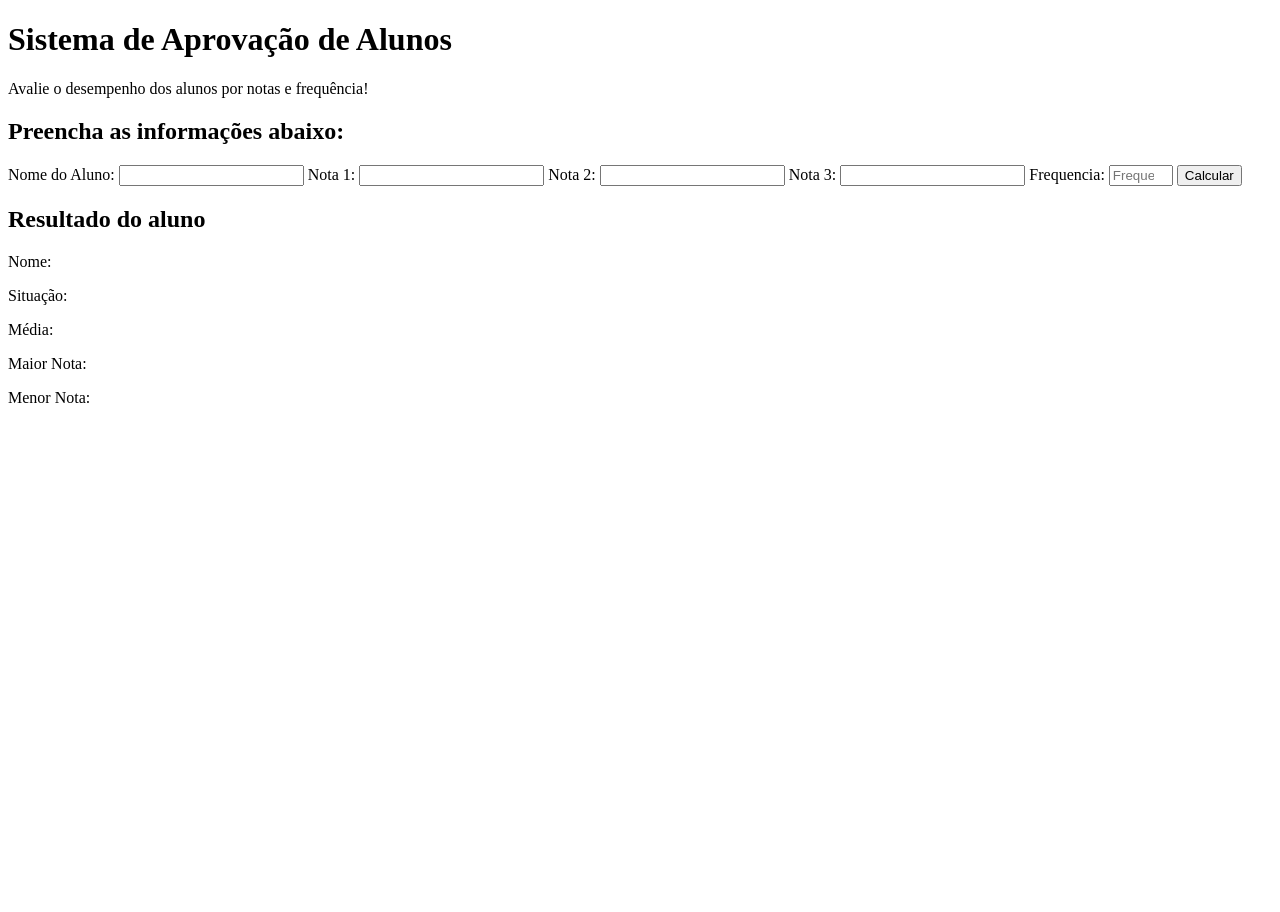
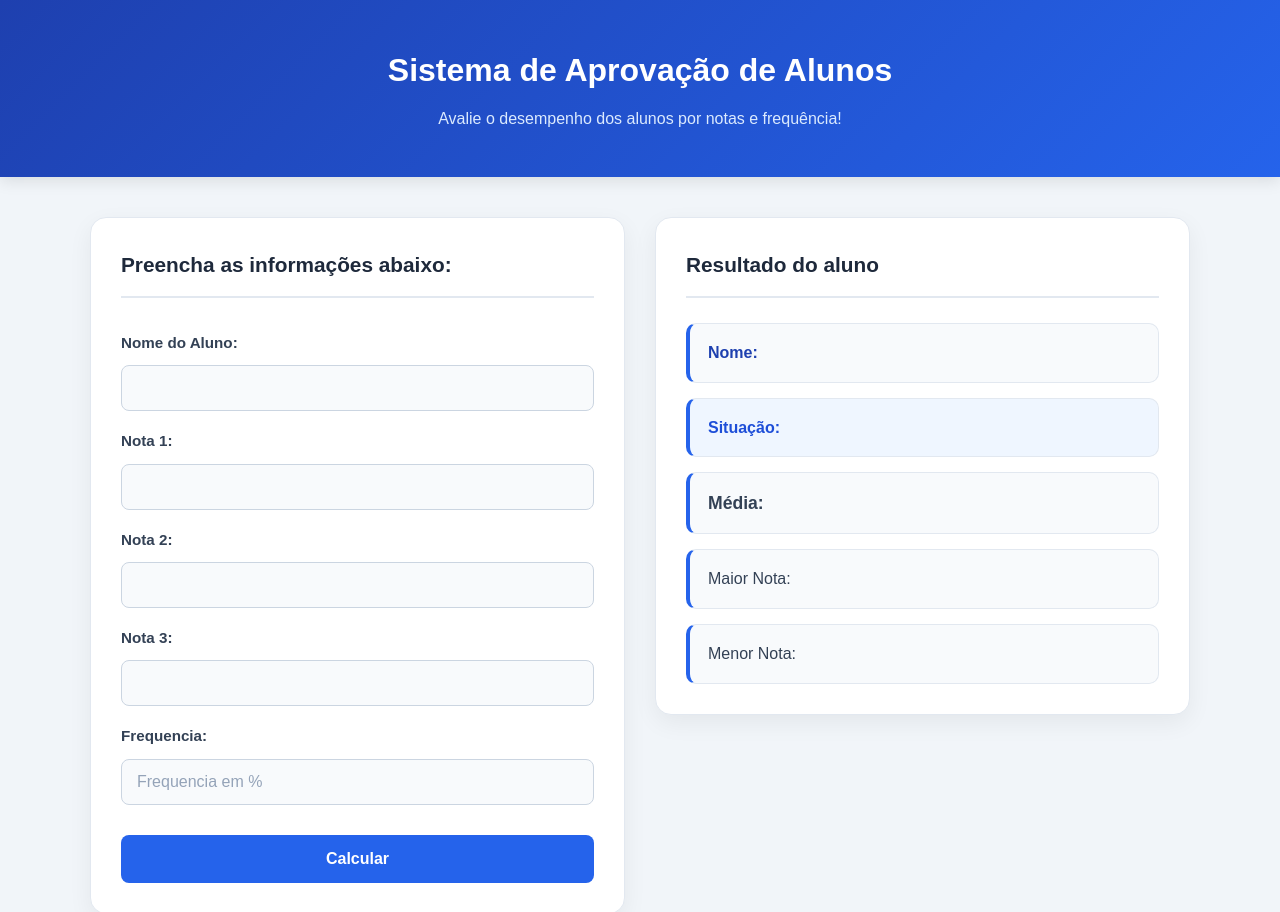
Before and after one commit to BrNine99/sistema-de-aprovacao-de-alunos, a plain HTML site: page index.html in a window 1280 px wide. Shown: the top 912 px of the page. Before the commit the page ends 800 px from the top, so only its background shows below. Drawn offline with Linux system fonts and the light colour scheme.

Commit message:
feat: adiciona estilização da interface

```diff
--- a/index.html
+++ b/index.html
@@ -4,6 +4,7 @@
     <meta charset="UTF-8">
     <meta name="viewport" content="width=device-width, initial-scale=1.0">
     <title>Sistema de Aprovação</title>
+    <link rel="stylesheet" href="style.css">
 </head>
 <body>
     <header>
--- /dev/null
+++ b/style.css
@@ -0,0 +1,348 @@
+
+/* ==========================================
+   SISTEMA DE APROVAÇÃO DE ALUNOS
+   ========================================== */
+
+/* 1. CONFIGURAÇÕES GERAIS */
+
+* {
+    margin: 0;
+    padding: 0;
+    box-sizing: border-box;
+}
+
+:root {
+    --cor-primaria: #2563eb;
+    --cor-primaria-hover: #1d4ed8;
+    --cor-fundo: #f1f5f9;
+    --cor-card: #ffffff;
+    --cor-texto: #1e293b;
+    --cor-texto-secundario: #64748b;
+    --cor-borda: #cbd5e1;
+
+    --cor-aprovado: #16a34a;
+    --cor-recuperacao: #d97706;
+    --cor-reprovado: #dc2626;
+}
+
+body {
+    font-family: Arial, Helvetica, sans-serif;
+    background-color: var(--cor-fundo);
+    color: var(--cor-texto);
+    min-height: 100vh;
+    line-height: 1.6;
+}
+
+/* ==========================================
+   2. CABEÇALHO
+   ========================================== */
+
+header {
+    background: linear-gradient(
+        135deg,
+        #1e40af,
+        #2563eb
+    );
+
+    color: white;
+    text-align: center;
+    padding: 45px 20px;
+    box-shadow: 0 4px 15px rgba(0, 0, 0, 0.1);
+}
+
+header h1 {
+    font-size: 2rem;
+    font-weight: 700;
+    margin-bottom: 10px;
+}
+
+header p {
+    font-size: 1rem;
+    color: #dbeafe;
+}
+
+/* ==========================================
+   3. CONTEÚDO PRINCIPAL
+   ========================================== */
+
+main {
+    width: 90%;
+    max-width: 1100px;
+    margin: 40px auto;
+
+    display: grid;
+    grid-template-columns: 1fr 1fr;
+    gap: 30px;
+    align-items: start;
+}
+
+/* ==========================================
+   4. ESTILO DAS SEÇÕES
+   ========================================== */
+
+section {
+    background-color: var(--cor-card);
+    padding: 30px;
+    border-radius: 16px;
+
+    box-shadow: 0 8px 25px rgba(0, 0, 0, 0.06);
+
+    border: 1px solid #e2e8f0;
+}
+
+section h2 {
+    font-size: 1.3rem;
+    color: var(--cor-texto);
+    margin-bottom: 25px;
+    padding-bottom: 15px;
+    border-bottom: 2px solid #e2e8f0;
+}
+
+/* ==========================================
+   5. FORMULÁRIO
+   ========================================== */
+
+form {
+    display: flex;
+    flex-direction: column;
+    gap: 10px;
+}
+
+form label {
+    font-size: 0.95rem;
+    font-weight: 600;
+    color: #334155;
+    margin-top: 8px;
+}
+
+form input {
+    width: 100%;
+    padding: 13px 15px;
+
+    font-size: 1rem;
+    font-family: inherit;
+
+    border: 1px solid var(--cor-borda);
+    border-radius: 8px;
+
+    background-color: #f8fafc;
+    color: var(--cor-texto);
+
+    outline: none;
+
+    transition: all 0.3s ease;
+}
+
+/* Efeito ao selecionar um campo */
+
+form input:focus {
+    border-color: var(--cor-primaria);
+    background-color: white;
+
+    box-shadow: 0 0 0 3px rgba(37, 99, 235, 0.12);
+}
+
+/* Texto do placeholder */
+
+form input::placeholder {
+    color: #94a3b8;
+}
+
+/* ==========================================
+   6. BOTÃO CALCULAR
+   ========================================== */
+
+#calcular {
+    width: 100%;
+    margin-top: 20px;
+    padding: 15px;
+
+    background-color: var(--cor-primaria);
+    color: white;
+
+    border: none;
+    border-radius: 8px;
+
+    font-size: 1rem;
+    font-weight: 600;
+    font-family: inherit;
+
+    cursor: pointer;
+
+    transition: all 0.3s ease;
+}
+
+/* Efeito ao passar o mouse */
+
+#calcular:hover {
+    background-color: var(--cor-primaria-hover);
+    transform: translateY(-2px);
+
+    box-shadow: 0 6px 15px rgba(37, 99, 235, 0.25);
+}
+
+/* Efeito ao clicar */
+
+#calcular:active {
+    transform: translateY(0);
+    box-shadow: none;
+}
+
+/* Acessibilidade pelo teclado */
+
+#calcular:focus-visible {
+    outline: 3px solid #93c5fd;
+    outline-offset: 3px;
+}
+
+/* ==========================================
+   7. SEÇÃO DE RESULTADOS
+   ========================================== */
+
+#resultado {
+    display: flex;
+    flex-direction: column;
+    gap: 15px;
+}
+
+#resultado h2 {
+    margin-bottom: 10px;
+}
+
+/* Parágrafos com informações do aluno */
+
+#resultado p {
+    background-color: #f8fafc;
+
+    padding: 16px 18px;
+
+    border-radius: 10px;
+    border: 1px solid #e2e8f0;
+    border-left: 4px solid var(--cor-primaria);
+
+    font-size: 1rem;
+    font-weight: 500;
+    color: #334155;
+
+    overflow-wrap: anywhere;
+
+    transition: all 0.3s ease;
+}
+
+/* Efeito ao passar o mouse */
+
+#resultado p:hover {
+    background-color: #eff6ff;
+}
+
+/* Destaque para o nome do aluno */
+
+#nomeAluno {
+    font-weight: 700 !important;
+    color: #1e40af !important;
+}
+
+/* Destaque para a média */
+
+#media {
+    font-weight: 700 !important;
+    font-size: 1.1rem !important;
+}
+
+/* Destaque para a situação */
+
+#situacao {
+    font-weight: 700 !important;
+    background-color: #eff6ff !important;
+    color: #1d4ed8 !important;
+}
+
+/* ==========================================
+   8. CORES DOS RESULTADOS
+   ========================================== */
+
+/* As classes abaixo podem ser aplicadas
+   dinamicamente pelo JavaScript. */
+
+#situacao.aprovado {
+    background-color: #dcfce7 !important;
+    color: var(--cor-aprovado) !important;
+    border-left-color: var(--cor-aprovado);
+}
+
+#situacao.recuperacao {
+    background-color: #fef3c7 !important;
+    color: var(--cor-recuperacao) !important;
+    border-left-color: var(--cor-recuperacao);
+}
+
+#situacao.reprovado {
+    background-color: #fee2e2 !important;
+    color: var(--cor-reprovado) !important;
+    border-left-color: var(--cor-reprovado);
+}
+
+/* ==========================================
+   9. RESPONSIVIDADE
+   ========================================== */
+
+/* Tablets */
+
+@media (max-width: 900px) {
+
+    main {
+        grid-template-columns: 1fr;
+        max-width: 650px;
+    }
+
+    header h1 {
+        font-size: 1.7rem;
+    }
+
+}
+
+/* Celulares */
+
+@media (max-width: 480px) {
+
+    header {
+        padding: 30px 15px;
+    }
+
+    header h1 {
+        font-size: 1.5rem;
+    }
+
+    header p {
+        font-size: 0.9rem;
+    }
+
+    main {
+        width: 94%;
+        margin: 25px auto;
+        gap: 20px;
+    }
+
+    section {
+        padding: 20px;
+        border-radius: 12px;
+    }
+
+    section h2 {
+        font-size: 1.15rem;
+    }
+
+    form input {
+        padding: 12px;
+    }
+
+    #calcular {
+        padding: 14px;
+    }
+
+    #resultado p {
+        padding: 14px;
+        font-size: 0.95rem;
+    }
+
+}
```
